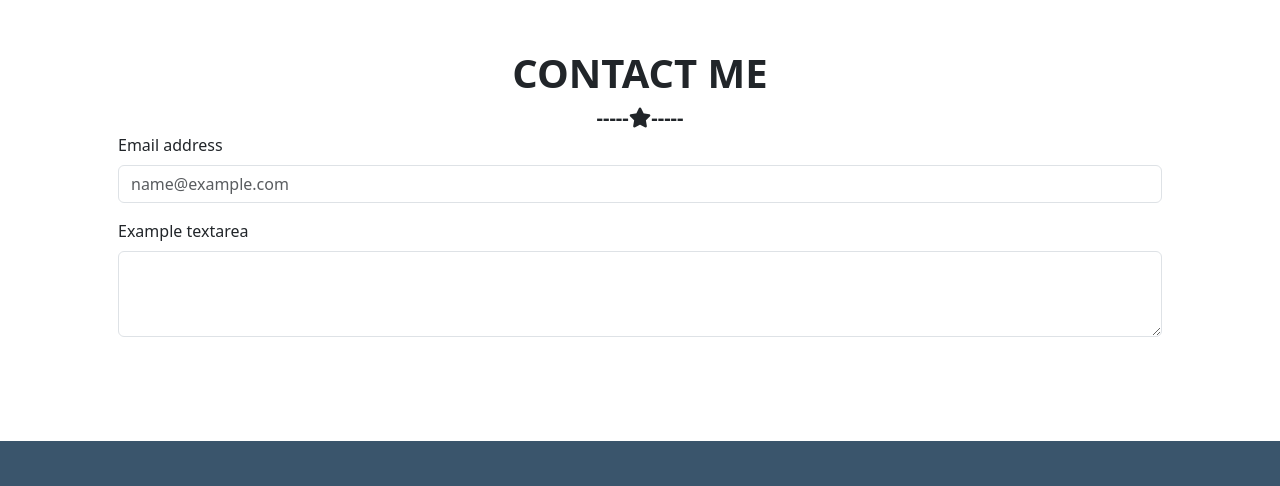
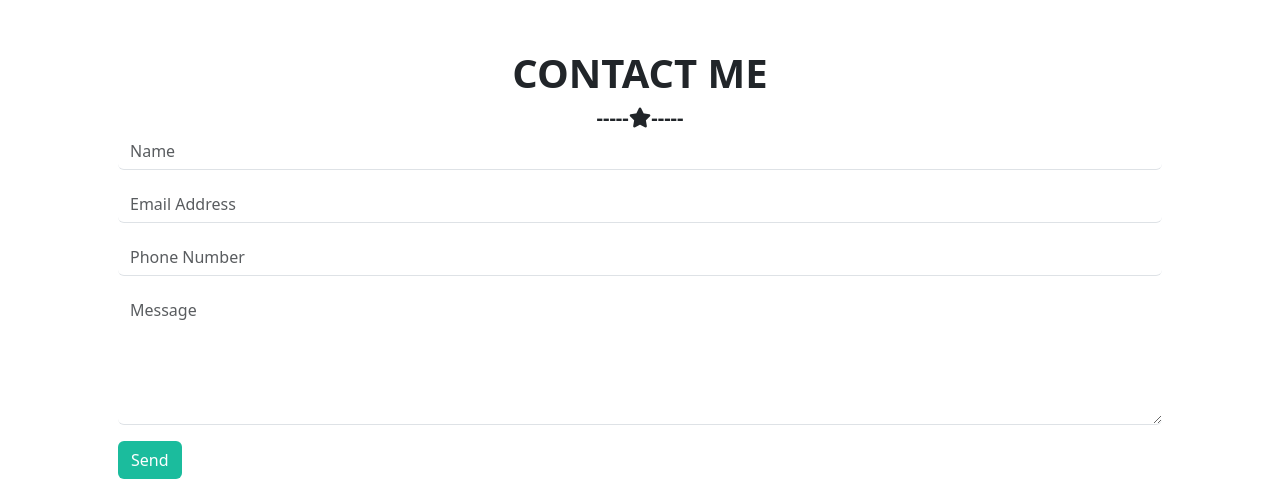
Before and after one commit to GioMench/html-css-bootstrap-freelancer, a plain HTML site: page index.html in a window 1280 px wide. Shown: the part 1860-2346 px from the top of the page. Drawn offline with nearby package versions, Linux system fonts and the light colour scheme.

Commit message:
fix section contact me

```diff
--- a/assets/css/style.css
+++ b/assets/css/style.css
@@ -96,3 +96,14 @@ main>section{
 .m_text_green{
     color: var(--fz-primary);
 }
+
+.m_border{
+    border-top: none;
+    border-right: none;
+    border-left:none;
+}
+
+.m_color_btn{
+    background-color: var(--fz-primary);
+    color: var(--fz-ligther);
+}
--- a/index.html
+++ b/index.html
@@ -209,15 +209,26 @@
                     <div class="col">
 
                         <div class="mb-3">
-                            <label for="exampleFormControlInput1" class="form-label">Email address</label>
-                            <input type="email" class="form-control" id="exampleFormControlInput1"
-                                placeholder="name@example.com">
+                            <input type="email" class="form-control text-darkest m_border" id="exampleFormControlInput1"
+                                placeholder="Name">
                         </div>
 
                         <div class="mb-3">
-                            <label for="exampleFormControlTextarea1" class="form-label">Example textarea</label>
-                            <textarea class="form-control" id="exampleFormControlTextarea1" rows="3"></textarea>
+                            <input type="email" class="form-control text-darkest m_border" id="exampleFormControlInput1"
+                                placeholder="Email Address">
                         </div>
+
+                        <div class="mb-3">
+                            <input type="email" class="form-control text-darkest m_border" id="exampleFormControlInput1"
+                                placeholder="Phone Number">
+                        </div>
+
+                        <div class="mb-3">
+                            <textarea class="form-control text-darkest m_border" id="exampleFormControlTextarea1"
+                                placeholder="Message" rows="5"></textarea>
+                        </div>
+
+                        <button type="button" class="btn m_color_btn">Send</button>
 
                     </div>
 
```
